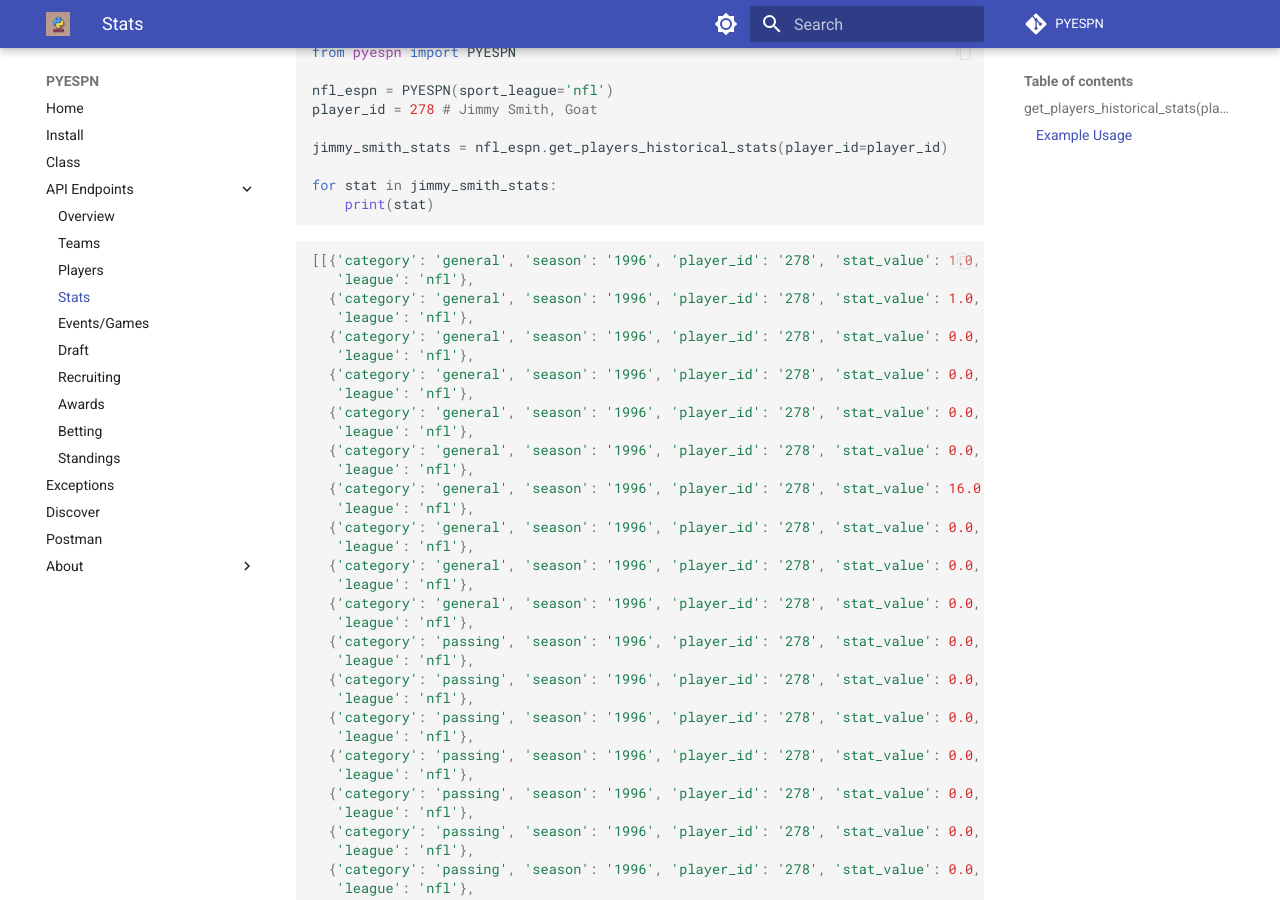
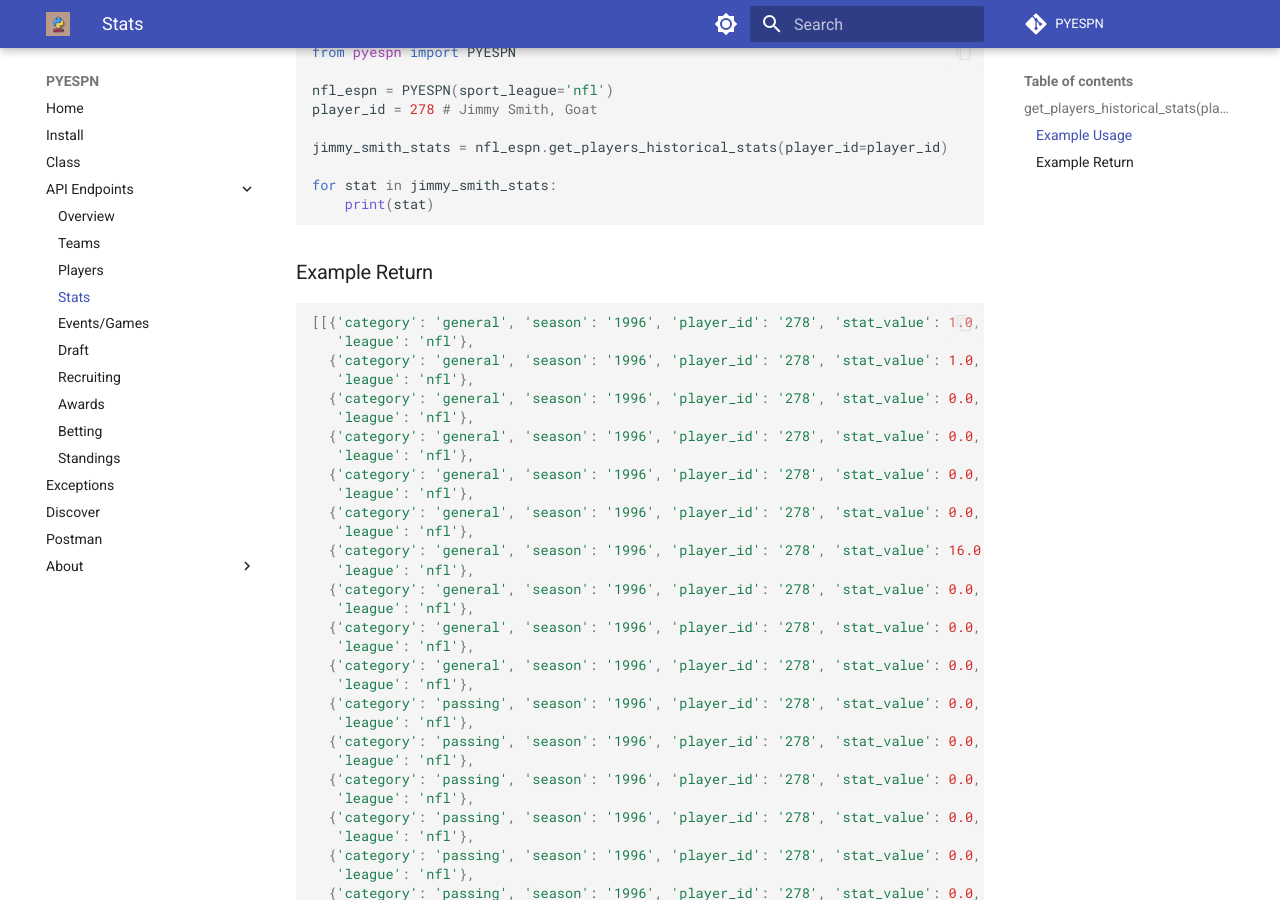
Before and after one commit to EnderLocke/pyespn, an MkDocs documentation site: the page built from docs/endpoints/stats.md, in a window 1280 px wide and 900 px high, scrolled down 491 px. Built offline with MkDocs 1.6.1 and Material for MkDocs 9.7.7, drawn with Linux system fonts in a browser that asks for light colours; comment, search, counter and statistics services are not loaded.

Commit message:
forgot heading

````diff
--- a/docs/endpoints/stats.md
+++ b/docs/endpoints/stats.md
@@ -21,6 +21,8 @@ jimmy_smith_stats = nfl_espn.get_players_historical_stats(player_id=player_id)
 for stat in jimmy_smith_stats:
     print(stat)
 ```
+
+### Example Return
 
 ```py
 
````
